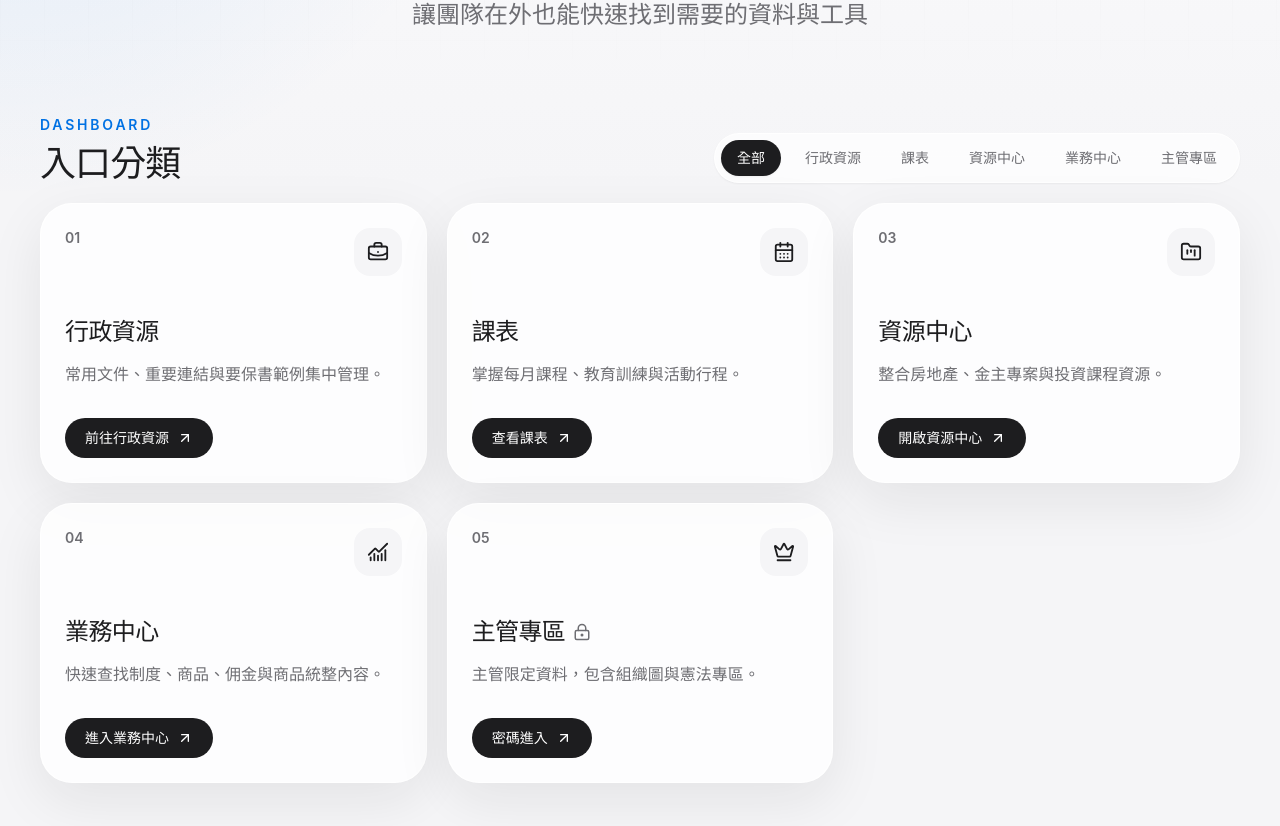
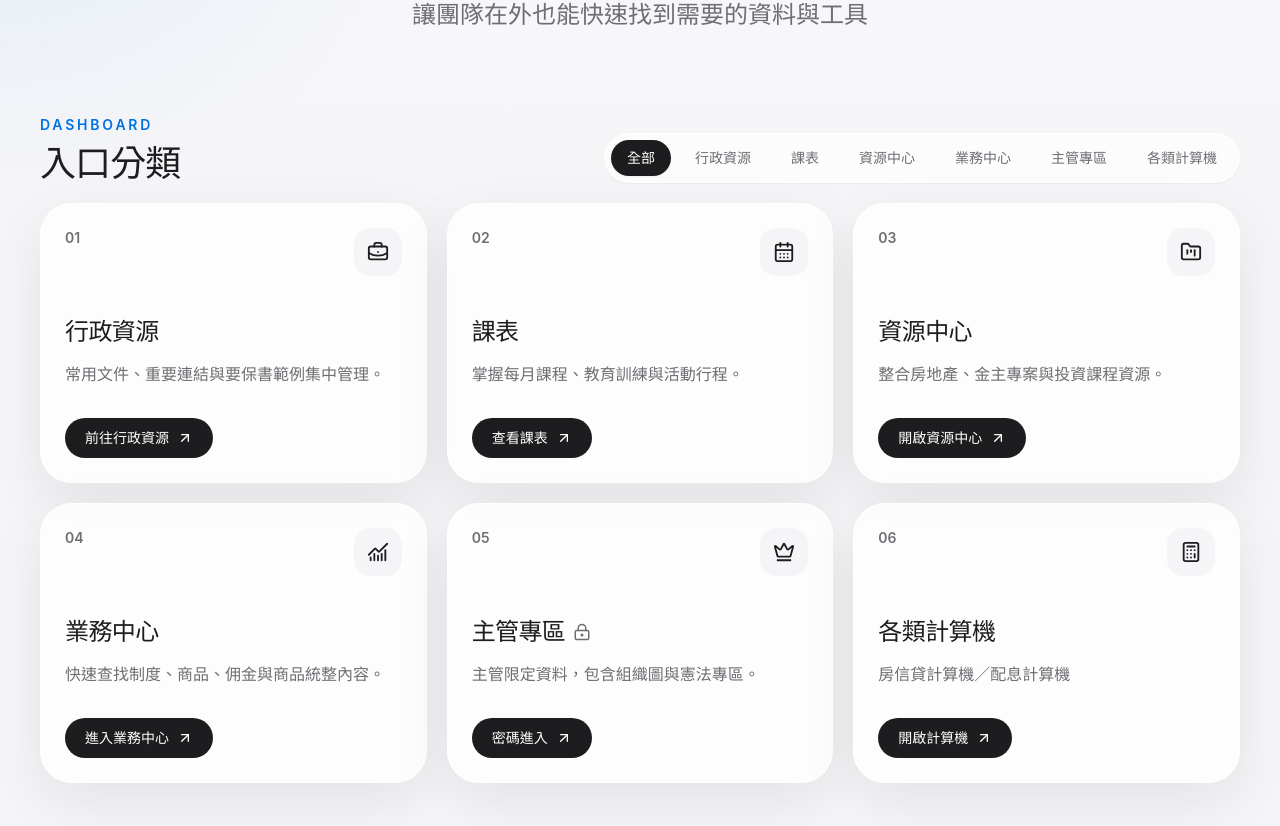
Before and after one commit to kiddd1995/mobile-office, a React (Vite) app: page / in a window 1280 px wide. Shown: the part 312-1138 px from the top of the page. Built offline with nearby package versions, Linux system fonts and the light colour scheme.

Commit message:
feat: add calculator category

```diff
--- a/src/data/config.js
+++ b/src/data/config.js
@@ -1,5 +1,6 @@
 import {
   BriefcaseBusiness,
+  Calculator,
   CalendarDays,
   ChartNoAxesCombined,
   ClipboardList,
@@ -33,7 +34,8 @@ export const filters = [
   { id: "schedule", label: "課表" },
   { id: "resources", label: "資源中心" },
   { id: "business", label: "業務中心" },
-  { id: "leader", label: "主管專區" }
+  { id: "leader", label: "主管專區" },
+  { id: "calculators", label: "各類計算機" }
 ];
 
 export const categoryCards = [
@@ -77,6 +79,14 @@ export const categoryCards = [
     cta: "密碼進入",
     icon: Crown,
     protected: true
+  },
+  {
+    id: "calculators",
+    number: "06",
+    title: "各類計算機",
+    description: "房信貸計算機／配息計算機",
+    cta: "開啟計算機",
+    icon: Calculator
   }
 ];
 
@@ -206,6 +216,27 @@ export const pageResources = {
       }
     ]
   },
+  calculators: {
+    eyebrow: "Calculators",
+    title: "各類計算機",
+    description: "集中提供常用試算工具，快速完成貸款與配息試算。",
+    icon: Calculator,
+    resources: [
+      {
+        title: "房信貸計算機",
+        description: "快速試算房貸與信貸的還款資訊。",
+        icon: Home,
+        status: "開啟計算機",
+        href: "https://kiddd1995.github.io/loan-calculator/"
+      },
+      {
+        title: "配息計算機",
+        description: "配息試算功能正在準備中。",
+        icon: HandCoins,
+        status: "內容整理中"
+      }
+    ]
+  },
   leader: {
     eyebrow: "Leadership Area",
     title: "主管專區",
```
